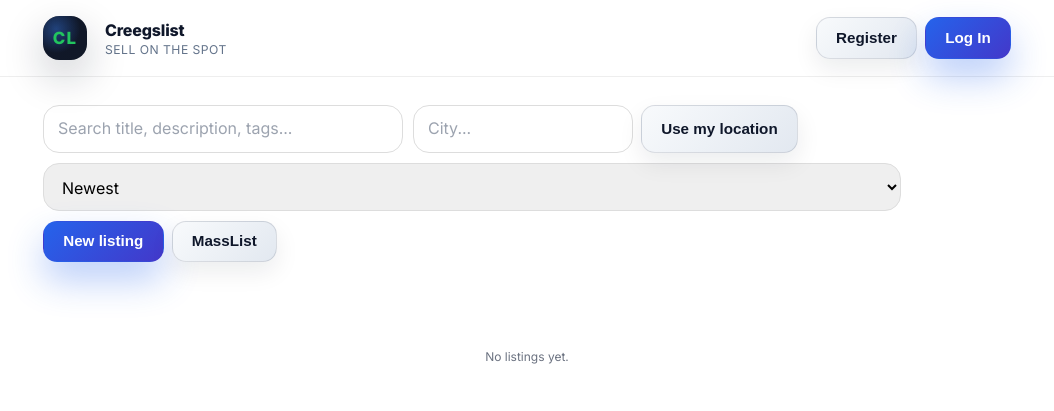
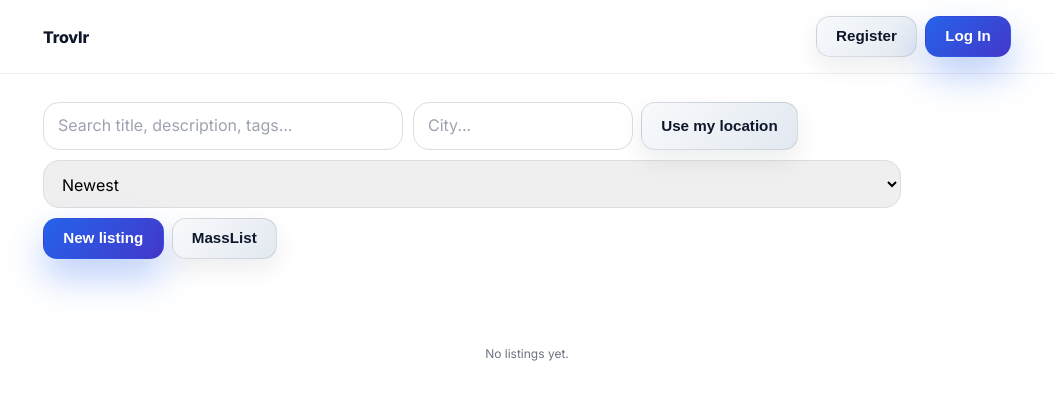
Before and after one commit to Dovidc/ListIt, a website: page public/index.html in a window 1280 px wide. Shown: the whole page, without its empty margins (113-1167 px from the left). Drawn offline with nearby package versions, Linux system fonts and the light colour scheme; no server answers.

Commit message:
Update branding to Trovlr

```diff
--- a/public/app/components/layout.js
+++ b/public/app/components/layout.js
@@ -94,13 +94,8 @@
         return H('header', null,
           H('div', { className: 'container row', style: { justifyContent: 'space-between' } },
             H('div', { className: 'row', style: { gap: 18, alignItems: 'center' } },
-              H('div', { className: 'brand-badge' },
-                H('div', { className: 'brand-ring' }),
-                H('div', { className: 'brand-initials' }, 'CL')
-              ),
               H('div', { className: 'brand-copy' },
-                H('div', { className: 'brand-title' }, 'Creegslist'),
-                H('div', { className: 'brand-tagline' }, 'Sell on the spot')
+                H('div', { className: 'brand-title' }, 'Trovlr')
               )
             ),
             H('div', { className: 'row', style: { gap: 8 } },
@@ -167,13 +162,8 @@
       return H('header', null,
         H('div', { className: 'container row', style: { justifyContent: 'space-between' } },
           H('div', { className: 'row', style: { gap: 18, alignItems: 'center' } },
-            H('div', { className: 'brand-badge' },
-              H('div', { className: 'brand-ring' }),
-              H('div', { className: 'brand-initials' }, 'CL')
-            ),
             H('div', { className: 'brand-copy' },
-              H('div', { className: 'brand-title' }, 'Creegslist'),
-              H('div', { className: 'brand-tagline' }, 'Sell on the spot')
+              H('div', { className: 'brand-title' }, 'Trovlr')
             )
           ),
           H('nav', { className: 'row' },
--- a/public/index.html
+++ b/public/index.html
@@ -6,7 +6,7 @@
       name="viewport"
       content="width=device-width, initial-scale=1, viewport-fit=cover"
     />
-    <title>Creegslist</title>
+    <title>Trovlr</title>
 
     <!-- Fonts -->
     <link rel="preconnect" href="https://fonts.googleapis.com" />
```
